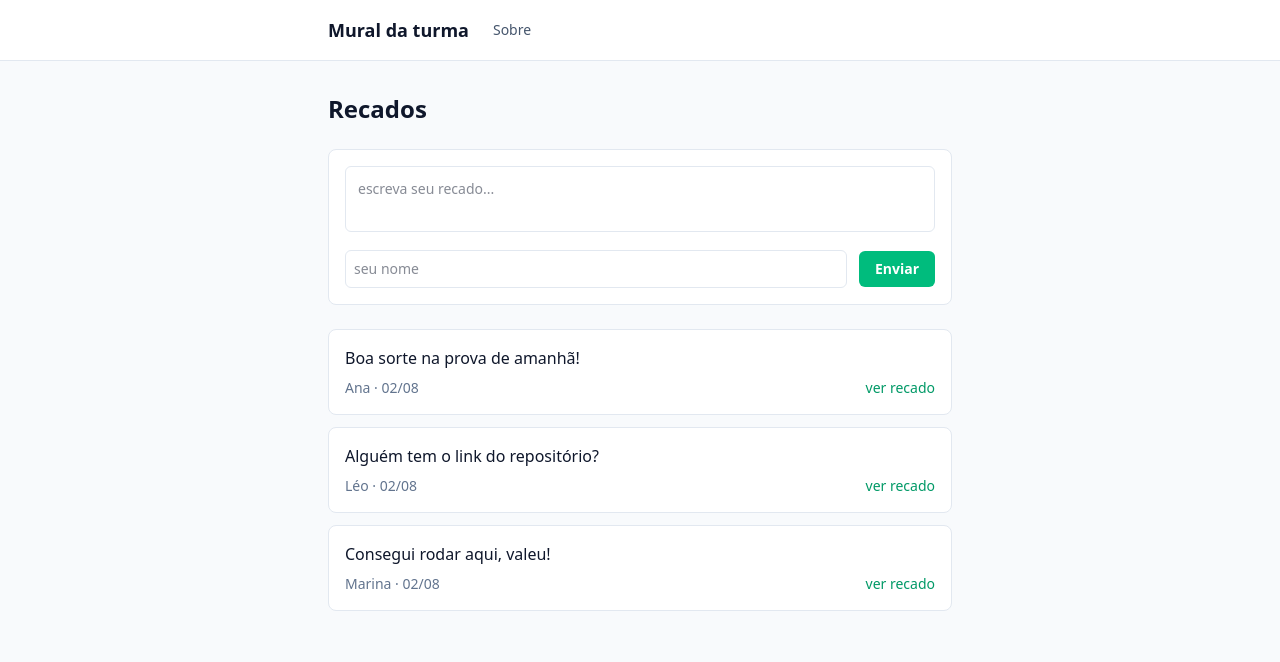
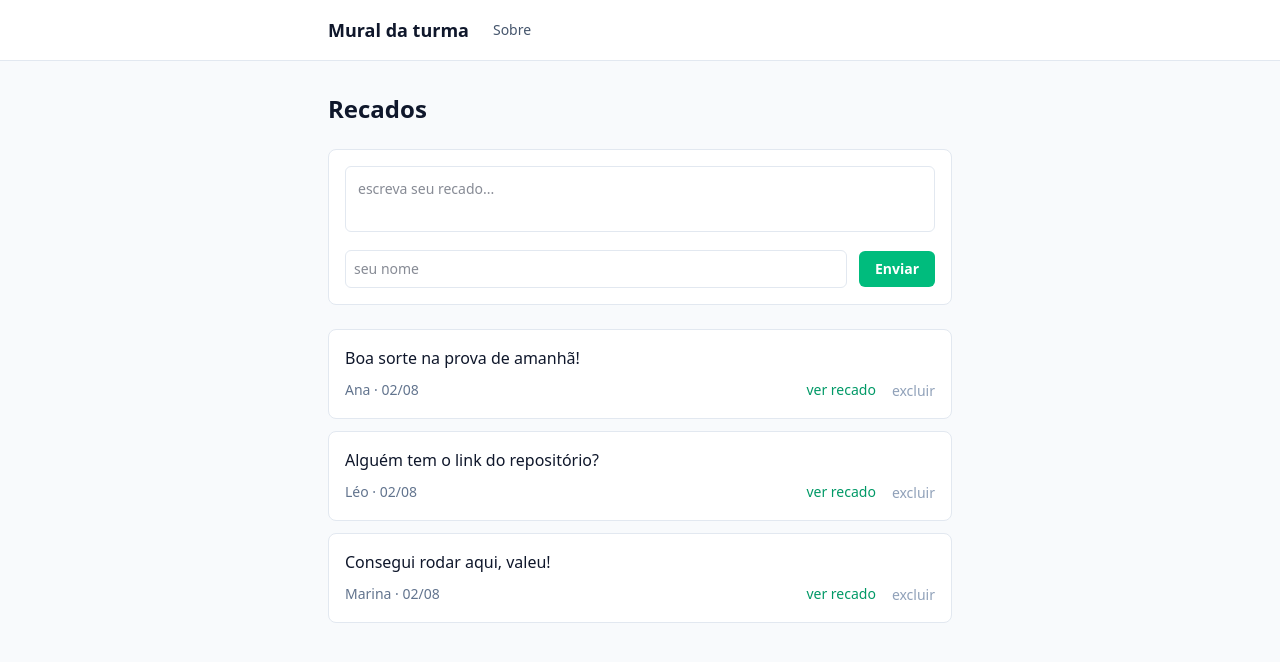
Before and after one commit to LedurFelipe/mural-recados, a Next.js app: page / in a window 1280 px wide. Shown: the top 662 px of the page. Built offline with nearby package versions, Linux system fonts and the light colour scheme.

Commit message:
Desafio resolvido: Server Action excluirRecado e botao no card

```diff
--- a/app/components/CardRecado.tsx
+++ b/app/components/CardRecado.tsx
@@ -1,4 +1,5 @@
 import Link from "next/link";
+import { excluirRecado } from "@/lib/actions";
 
 export default function CardRecado({
   id,
@@ -19,12 +20,25 @@ export default function CardRecado({
         <p className="text-sm text-slate-500">
           {autor} · {data}
         </p>
+
+        <div className="flex items-center gap-4">
           <Link
             href={`/recado/${id}`}
             className="text-sm text-emerald-600 hover:text-emerald-700"
           >
             ver recado
           </Link>
+
+          {/* bind(null, id) entrega o id para a Server Action */}
+          <form action={excluirRecado.bind(null, id)}>
+            <button
+              type="submit"
+              className="text-sm text-slate-400 hover:text-red-600"
+            >
+              excluir
+            </button>
+          </form>
+        </div>
       </div>
     </article>
   );
--- a/lib/actions.ts
+++ b/lib/actions.ts
@@ -1,7 +1,7 @@
 "use server";
 
 import { revalidatePath } from "next/cache";
-import { adicionarRecado } from "./dados";
+import { adicionarRecado, removerRecado } from "./dados";
 
 // Uma Server Action: voce chama do formulario, mas ela roda no servidor.
 // Sem criar rota de API, sem fetch, sem JSON.
@@ -20,3 +20,11 @@ export async function criarRecado(formData: FormData) {
   // Sem isso o recado e salvo, mas a tela continua mostrando a lista antiga.
   revalidatePath("/");
 }
+
+// DESAFIO RESOLVIDO
+// Mesma ideia da funcao acima: roda no servidor e avisa o Next no final.
+export async function excluirRecado(id: number) {
+  removerRecado(id);
+
+  revalidatePath("/");
+}
```
Lines whose indentation alone changed are shown as unchanged.
